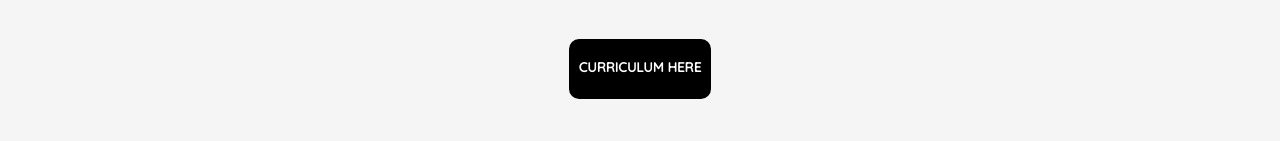
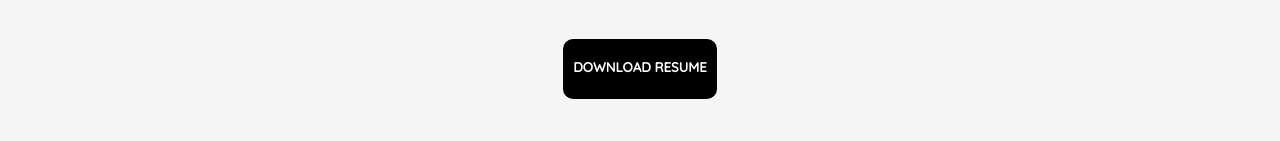
Before and after one commit to Leonel-Padilla2/portfolio, a React (Create React App) app: page / in a window 1280 px wide. Shown: the part 366-507 px from the top of the page. Built offline with nearby package versions, Linux system fonts and the light colour scheme.

Commit message:
feat: adding function which enable the Resume download

```diff
--- a/src/components/Button/Button.jsx
+++ b/src/components/Button/Button.jsx
@@ -3,10 +3,11 @@ import './Button.css'
 import dowloadLogo from '../../images/download-logo.png'
 import sendLogo from '../../images/send-logo.png'
 
-const Button = ({children, dowload, className}) => {
+const Button = ({children, dowload, className, ...remainingProps}) => {
   return (
     <button
       className={`custom-button ${className}`}
+      {...remainingProps}
     >
       <h4>{children}</h4>
       {
--- a/src/pages/Home/Home.jsx
+++ b/src/pages/Home/Home.jsx
@@ -6,6 +6,7 @@ import cssLogo from '../../images/css-logo.png'
 import jsLogo from '../../images/js-logo.png'
 import reactLogo from '../../images/react-logo.png'
 import githubLogo from '../../images/github-logo.png'
+import resume from '../../files/Axcel Leonel Sanchez Padilla Resume.pdf'
 import './Home.css'
 
 /*Array which contains Technologies info in order to map it and show them.*/
@@ -38,6 +39,11 @@ const technologies = [
 ]
 
 const Home = () => {
+  /*Function which gets called when the Button for download Resume gets clicked*/
+  const onClickHandler = () => {
+    window.save(resume)
+  }
+
   return (
     <div className='home-container'>
 
@@ -48,7 +54,9 @@ const Home = () => {
         </div>
 
         <h2>Are you in a hurry?</h2>
-        <Button dowload>CURRICULUM HERE</Button>
+        <Button dowload onClick={onClickHandler}>
+          DOWNLOAD RESUME
+        </Button>
 
         <p>
           I'm a Front-end Web developer, I'm always looking for new things to learn, I consider myself an autodidact, I like to learn new things
```
Also changed, not shown: 1 other file (tests, documents, lock files or other folders).
